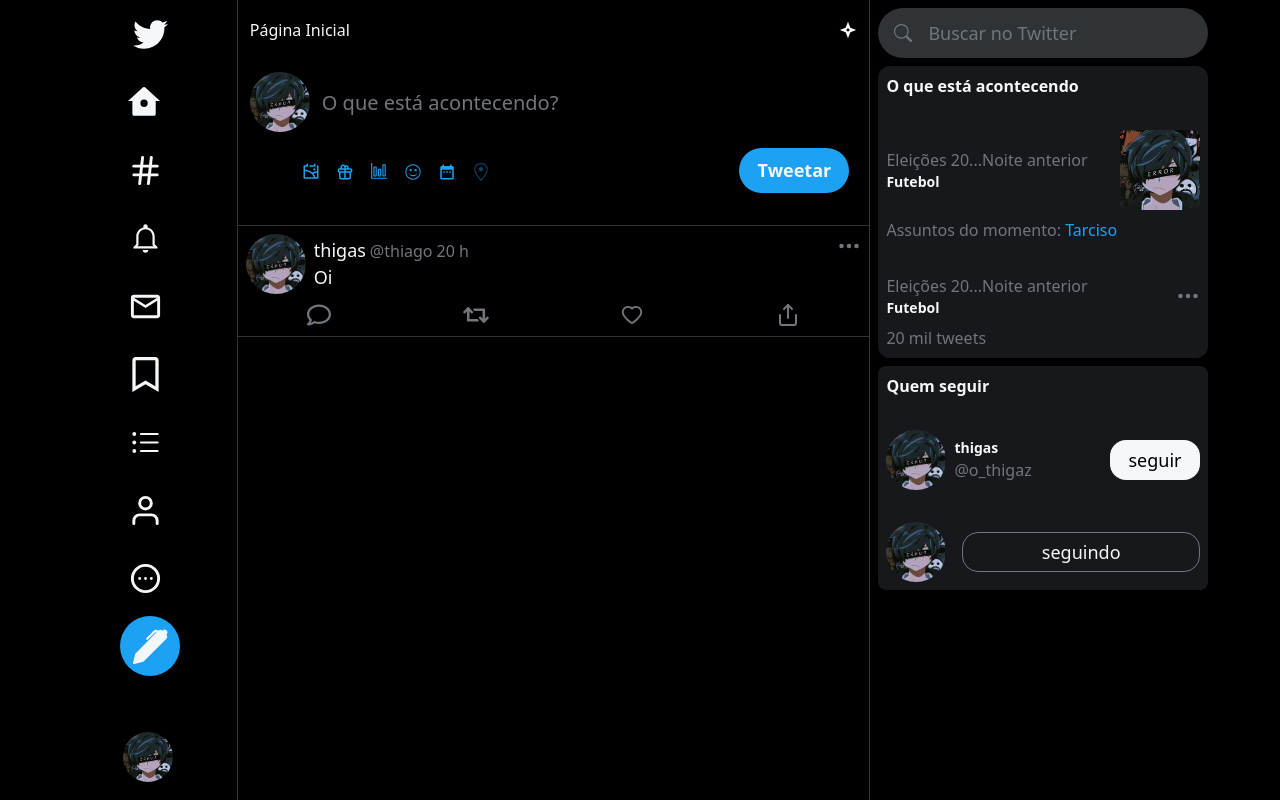
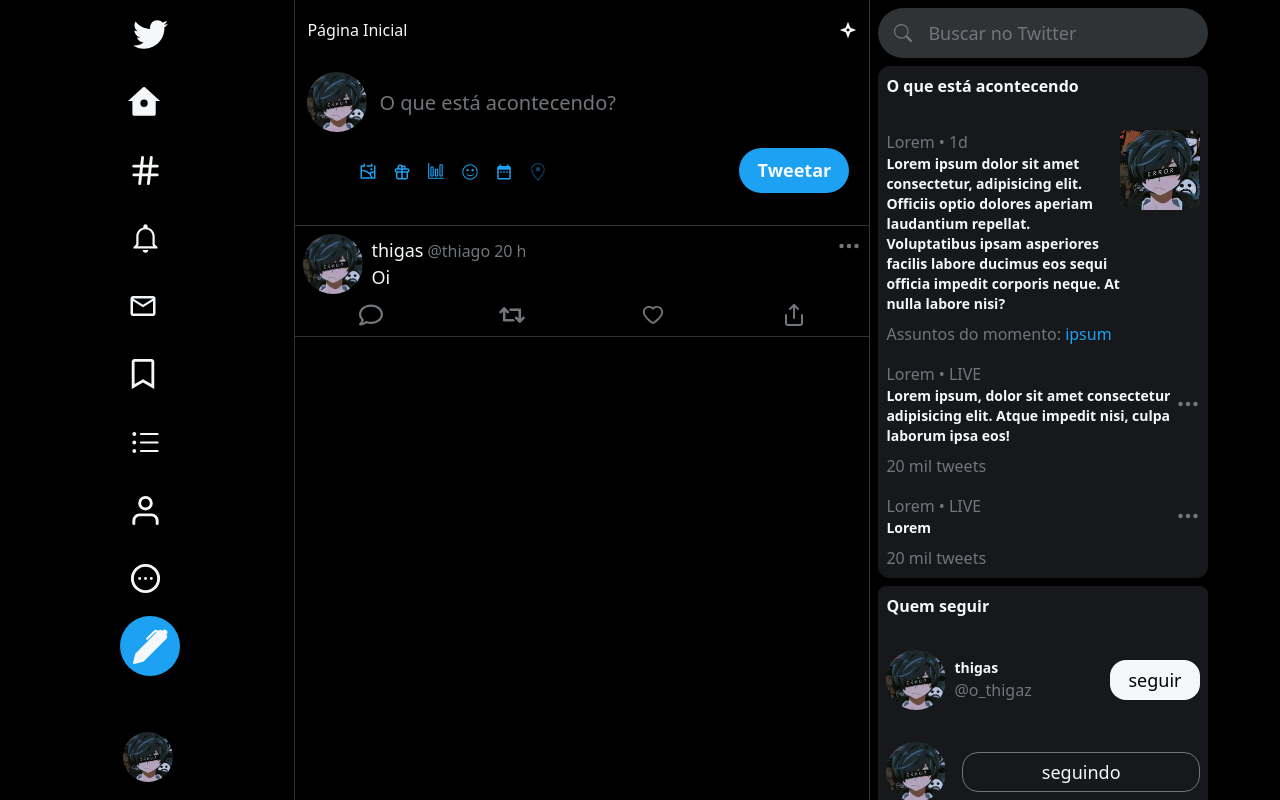
Before and after one commit to constThiagoSilva/twitter-clone, a React (Vite) app: page / in a window 1280 px wide. Built offline with nearby package versions, Linux system fonts and the light colour scheme.

Commit message:
fix: somethings

```diff
--- a/src/App.tsx
+++ b/src/App.tsx
@@ -5,7 +5,7 @@
 export const App = () => {
   return (
     <div className="w-screen h-screen bg-gray-900">
-      <div className="w-[100%] sm:w-[95%] md:w-[80%] lg:w-[90%] 2xl:w-[80%] h-full flex items-center justify-center m-auto">
+      <div className="w-[100%] sm:w-[95%] md:w-[80%] lg:w-[90%] 2xl:w-[80%] h-full flex items-center justify-center m-auto overflow-y-scroll relative">
       <ProfileSideBar/>
       <Feed/>
       <WhatHappeningSideBar/>
--- a/src/components/Feed/index.tsx
+++ b/src/components/Feed/index.tsx
@@ -14,7 +14,7 @@
 
 export const Feed = () => {
   return (
-    <div className="flex-1 h-full border-x border-gray-600 overflow-y-scroll relative">
+    <div className="flex-1 h-full border-x border-gray-600 overflow-y-scroll relative ml-[20%] 2xl:ml-[20%]">
       <header className="w-full h-[60px] p-3 flex items-center justify-between absolute top-0 right-0 left-0  text-white ">
         <span className="font-medium">Página Inicial</span>
         <StarIcon className="text-lg" />
--- a/src/components/ProfileSideBar/index.tsx
+++ b/src/components/ProfileSideBar/index.tsx
@@ -19,7 +19,7 @@
 
 export const ProfileSideBar = () => {
   return (
-    <div className="h-full w-[15%] 2xl:w-[20%] p-1">
+    <div className="h-full w-[15%] 2xl:w-[20%] p-1 absolute top-0 left-0 ">
       <div className="h-full w-full flex justify-between items-center flex-col">
         <div className="flex-1 w-full flex flex-col items-center 2xl:items-start">
           <div className="h-[60px] w-[60px] flex items-center justify-center rounded-full cursor-pointer text-white text-[35px] hover:bg-gray-700 transition-all mb-2">
@@ -41,13 +41,13 @@
               Notificações
             </span>
           </div>
-          <div className="h-[60px] w-[60px] 2xl:w-full lg:p-2 flex items-center justify-center lg:justify-start rounded-full cursor-pointer text-white text-[35px] hover:bg-gray-700 transition-all mb-2">
+          <div className="h-[60px] w-[60px] 2xl:w-full lg:p-2 flex items-center justify-center lg:justify-start rounded-full cursor-pointer text-white text-[30px] hover:bg-gray-700 transition-all mb-2">
             <MailIcon />
             <span className="hidden 2xl:block ml-4 text-[25px]">Mensagens</span>
           </div>
-          <div className="h-[60px] w-[60px] 2xl:w-full lg:p-2 flex items-center justify-center lg:justify-start rounded-full cursor-pointer text-white text-[35px] hover:bg-gray-700 transition-all mb-2">
+          <div className="h-[60px] w-[60px] 2xl:w-full lg:p-2 flex items-center justify-center lg:justify-start rounded-full cursor-pointer text-white text-[30px] hover:bg-gray-700 transition-all mb-2">
             <BookIcon />
-            <span className="hidden 2xl:block ml-4 text-[25px]">Mensagens</span>
+            <span className="hidden 2xl:block ml-4 text-[25px]">Itens salvos</span>
           </div>
           <div className="h-[60px] w-[60px] 2xl:w-full lg:p-2 flex items-center justify-center lg:justify-start rounded-full cursor-pointer text-white text-[35px] hover:bg-gray-700 transition-all mb-2">
             <ListIcon />
--- a/src/components/WhatHappeningSideBar/index.tsx
+++ b/src/components/WhatHappeningSideBar/index.tsx
@@ -17,19 +17,19 @@
         />
       </div>
 
-      <section className="w-full mt-2 bg-gray-700 rounded-xl flex flex-col ">
+      <section className="w-full mt-2 bg-gray-700 rounded-xl flex flex-col">
         <h2 className="font-bold text-white p-2">O que está acontecendo</h2>
 
         <div className="mt-4 hover:bg-gray-600 transition-all p-2">
           <div className="w-full cursor-pointer flex items-center ">
             <div className="w-full flex-1 flex flex-col">
               <div className="flex items-center  text-gray-300">
-                <span className=" text-[16px]">Eleições 20...</span>
-                <span className=" text-[16px]">Noite anterior</span>
+                <span className=" text-[16px]">Lorem</span>
+                <span className="ml-1 text-[16px]">• 1d</span>
               </div>
-              <p className="text-sm text-white font-bold">Futebol</p>
+              <p className="text-sm text-white font-bold">Lorem ipsum dolor sit amet consectetur, adipisicing elit. Officiis optio dolores aperiam laudantium repellat. Voluptatibus ipsam asperiores facilis labore ducimus eos sequi officia impedit corporis neque. At nulla labore nisi?</p>
             </div>
-            <div className="h-[80px] w-[80px] rounded-md overflow-hidden">
+            <div className="h-[80px] w-[80px] self-start rounded-md overflow-hidden">
               <img
                 src={ProfileImage}
                 alt="news image"
@@ -40,19 +40,38 @@
           <div className="w-full text-[16px] mt-2 text-gray-300">
             <span>
               Assuntos do momento:{" "}
-              <strong className="text-blue-500 font-light">Tarciso</strong>
+              <strong className="text-blue-500 font-light">ipsum</strong>
             </span>
+          </div>
+
+        </div>
+
+        <div className=" hover:bg-gray-600 transition-all p-2 ">
+          <div className="w-full cursor-pointer flex items-center ">
+            <div className="w-full flex-1 flex flex-col">
+              <div className="flex items-center text-gray-300">
+                <span className=" text-[16px]">Lorem</span>
+                <span className="ml-1 text-[16px]">• LIVE</span>
+              </div>
+              <p className="text-sm text-white font-bold">Lorem ipsum, dolor sit amet consectetur adipisicing elit. Atque impedit nisi, culpa laborum ipsa eos!</p>
+            </div>
+            <div>
+              <DotsIcon className="text-gray-300 text-[24px] cursor-pointer" />
+            </div>
+          </div>
+          <div className="w-full text-[16px] mt-2 text-gray-300">
+            <span>20 mil tweets</span>
           </div>
         </div>
 
-        <div className="mt-4 hover:bg-gray-600 transition-all p-2 overflow-hidden">
+        <div className=" hover:bg-gray-600 transition-all p-2">
           <div className="w-full cursor-pointer flex items-center ">
             <div className="w-full flex-1 flex flex-col">
               <div className="flex items-center text-gray-300">
-                <span className=" text-[16px]">Eleições 20...</span>
-                <span className=" text-[16px]">Noite anterior</span>
+                <span className=" text-[16px]">Lorem</span>
+                <span className="ml-1 text-[16px]">• LIVE</span>
               </div>
-              <p className="text-sm text-white font-bold">Futebol</p>
+              <p className="text-sm text-white font-bold">Lorem</p>
             </div>
             <div>
               <DotsIcon className="text-gray-300 text-[24px] cursor-pointer" />
@@ -85,19 +104,19 @@
             </button>
           </div>
         </div>
-        <div className="mt-4 hover:bg-gray-400 transition-all p-2">
+        <div className="mt-4 hover:bg-gray-600 transition-all p-2 overflow-hidden">
           <div className="w-full cursor-pointer flex items-center ">
             <div className="h-[60px] w-[60px] rounded-full overflow-hidden">
               <img
                 src={ProfileImage}
-                alt="news image"
+                alt="profile image"
                 className="w-full h-full"
               />
             </div>
             <button className="ml-4 flex-1 h-[40px] bg-gray-700 border border-gray-300 text-white rounded-2xl text-[18px] font-medium flex items-center justify-center overflow-hidden">
-                <span className="w-full h-full flex items-center justify-center">
-              seguindo
-                </span>
+              <span className="w-full h-full flex items-center justify-center">
+                seguindo
+              </span>
             </button>
           </div>
         </div>
```
